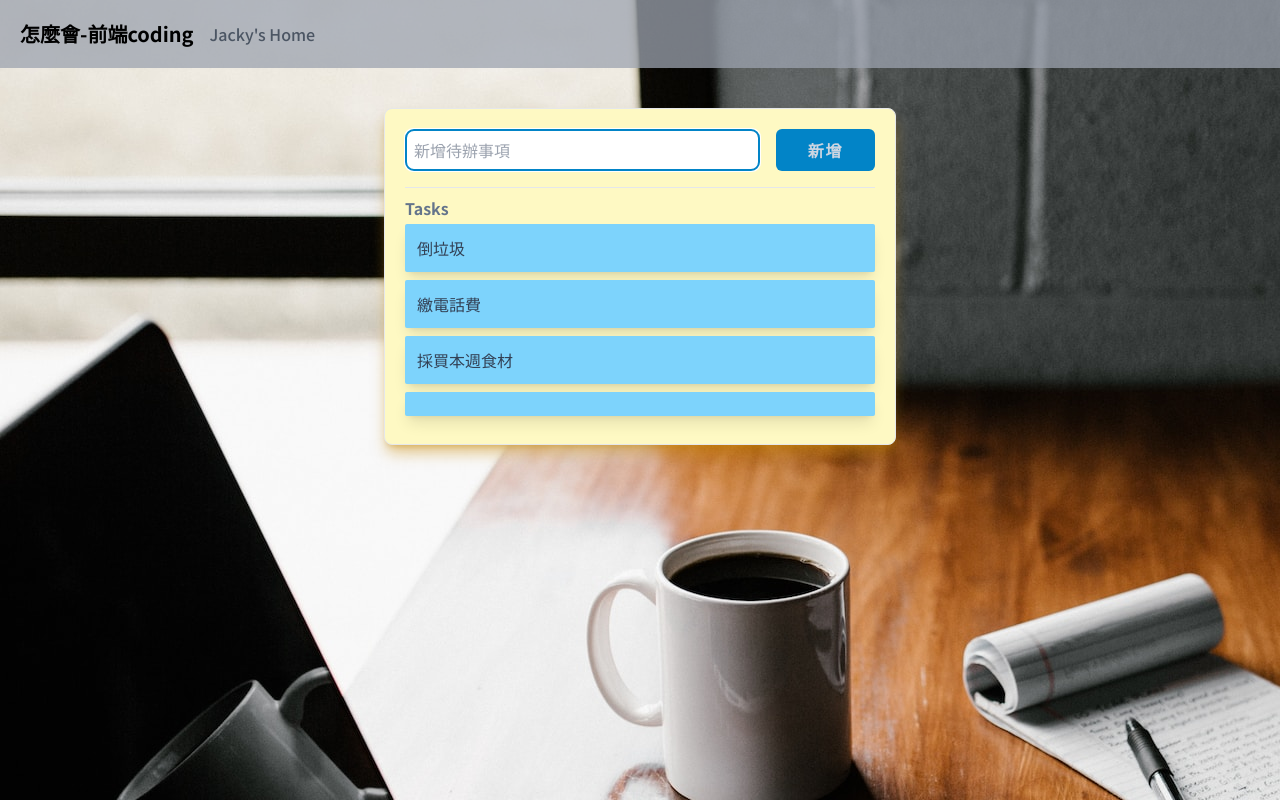
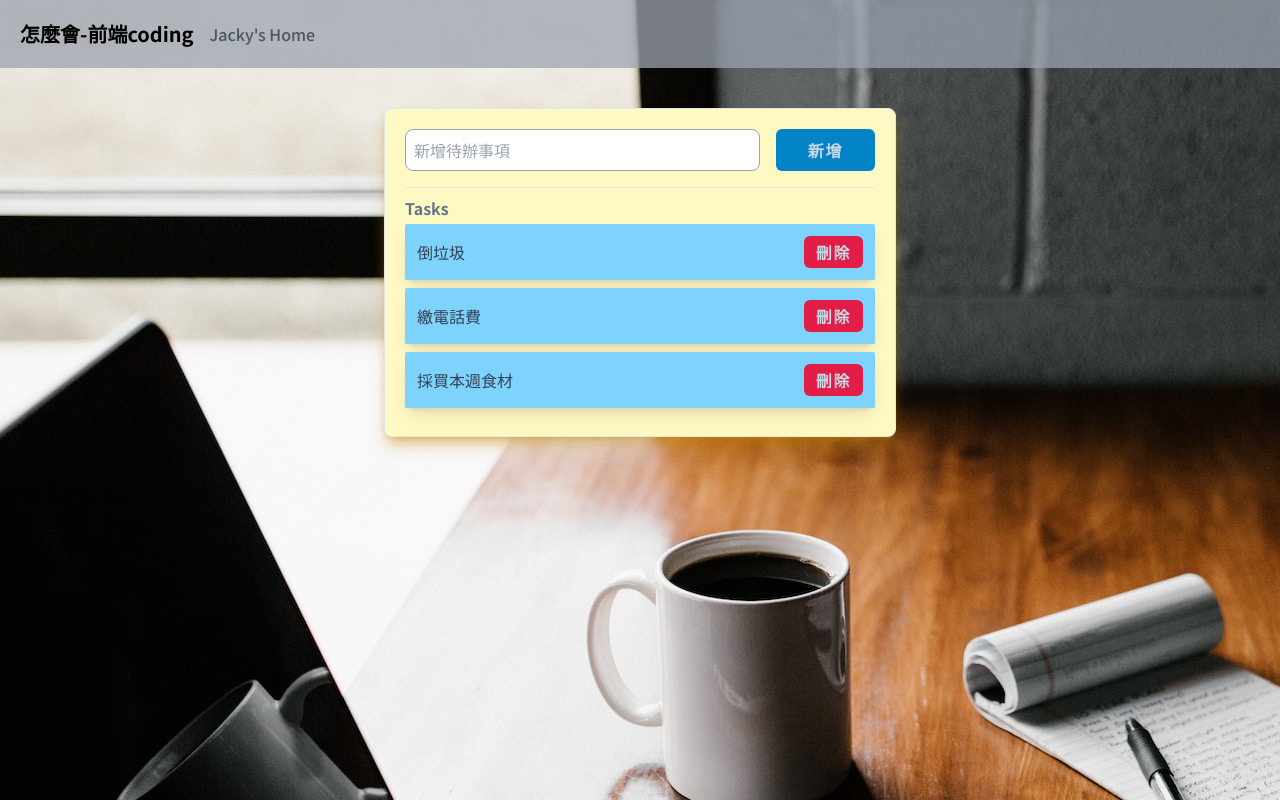
Before and after one commit to adens123/howcomegoodatcoding, a website: page member/Jacky/codelove/jsbasic2-homework.html in a window 1280 px wide. Both pictures are taken after a click on the button "新增". Drawn offline with nearby package versions, Linux system fonts and the light colour scheme.

Commit message:
update codelove jsbasic2

```diff
--- a/member/Jacky/codelove/jsbasic2-homework.html
+++ b/member/Jacky/codelove/jsbasic2-homework.html
@@ -9,10 +9,6 @@
       rel="stylesheet" />
     <script src="https://cdn.tailwindcss.com"></script>
     <style>
-      /* * {
-        outline: 1px solid;
-      } */
-
       body {
         font-family: "Noto Sans TC", sans-serif;
       }
@@ -60,14 +56,32 @@
           <hr class="mt-4" />
           <h2 class="text-slate-500 font-semibold mt-2">Tasks</h2>
           <ul id="todolist" class="mt-1">
-            <li class="bg-sky-300 text-slate-700 p-3 mb-2 rounded-sm shadow-lg">
+            <li
+              class="bg-sky-300 flex items-center justify-between text-slate-700 p-3 mb-2 rounded-sm shadow-lg">
               <span>倒垃圾</span>
+              <button
+                class="text-slate-300 font-semibold tracking-widest px-3 py-1 bg-rose-600 rounded-md hover:bg-opacity-70"
+                onclick="delTodo()">
+                刪除
+              </button>
             </li>
-            <li class="bg-sky-300 text-slate-700 p-3 mb-2 rounded-sm shadow-lg">
+            <li
+              class="bg-sky-300 flex items-center justify-between text-slate-700 p-3 mb-2 rounded-sm shadow-lg">
               <span>繳電話費</span>
+              <button
+                class="text-slate-300 font-semibold tracking-widest px-3 py-1 bg-rose-600 rounded-md hover:bg-opacity-70"
+                onclick="delTodo()">
+                刪除
+              </button>
             </li>
-            <li class="bg-sky-300 text-slate-700 p-3 mb-2 rounded-sm shadow-lg">
+            <li
+              class="bg-sky-300 flex items-center justify-between text-slate-700 p-3 mb-2 rounded-sm shadow-lg">
               <span>採買本週食材</span>
+              <button
+                class="text-slate-300 font-semibold tracking-widest px-3 py-1 bg-rose-600 rounded-md hover:bg-opacity-70"
+                onclick="delTodo()">
+                刪除
+              </button>
             </li>
           </ul>
         </div>
@@ -75,25 +89,66 @@
     </main>
     <script>
       function addTodo() {
-        const todoField = document.querySelector("#todoField");
-        const todolist = document.querySelector("#todolist");
+        const $todoField = document.querySelector("#todoField"); // 變數以$開頭表示是選取html的元素
+        const $todolist = document.querySelector("#todolist"); // 變數以$開頭表示是選取html的元素
+
+        // 創建li, span, button元素
         const newLi = document.createElement("li");
         const newSpan = document.createElement("span");
+        const newBtn = document.createElement("button");
 
+        // 沒有輸入內容就跳提醒，使用return程式就不會再往下執行
+        if ($todoField.value == "") return alert("請輸入待辦事項內容");
+
+        // 幫創建的li元素加上class樣式
         newLi.classList.add(
           "bg-sky-300",
+          "flex",
+          "items-center",
+          "justify-between",
           "text-slate-700",
           "p-3",
           "mb-2",
           "rounded-sm",
           "shadow-lg"
         );
+
+        // 幫創建的button元素加上class樣式
+        newBtn.classList.add(
+          "text-slate-300",
+          "font-semibold",
+          "tracking-widest",
+          "px-3",
+          "py-1",
+          "bg-rose-600",
+          "rounded-md",
+          "hover:bg-opacity-70"
+        );
+
+        // 幫創建的button元素加入文字內容
+        newBtn.textContent = "刪除";
+
+        // 幫創建的button元素加上刪除功能(delTodo is a Function)
+        newBtn.onclick = delTodo;
+
+        // 幫創建的span元素加入user輸入的待辦事項內容
         newSpan.textContent = todoField.value;
-        newLi.append(newSpan);
-        todolist.insertAdjacentElement("beforeend", newLi);
 
-        todoField.value = "";
-        todoField.focus();
+        // 將創建的span, button元素依序加入到新創的的li元素內(子元素)
+        newLi.append(newSpan, newBtn);
+
+        // 將創建的li元素加入到ul元素內的最下面, 嘗試使用其他的method：insertAdjacentElement()
+        // https://developer.mozilla.org/zh-CN/docs/Web/API/Element/insertAdjacentElement
+        $todolist.insertAdjacentElement("beforeend", newLi);
+
+        // 清除 user 輸入內容，並將游標定位到 user 輸入欄位
+        $todoField.value = "";
+        $todoField.focus();
+      }
+
+      // 選取到目前點擊的button的父元素li，把li刪除
+      function delTodo() {
+        event.target.parentElement.remove();
       }
     </script>
   </body>
```
